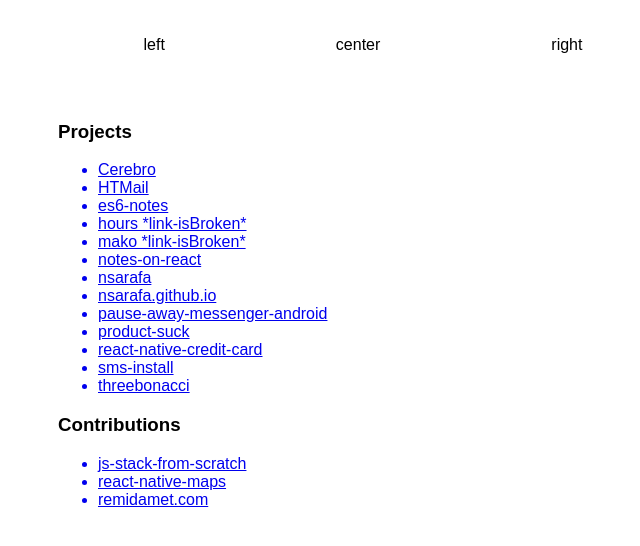
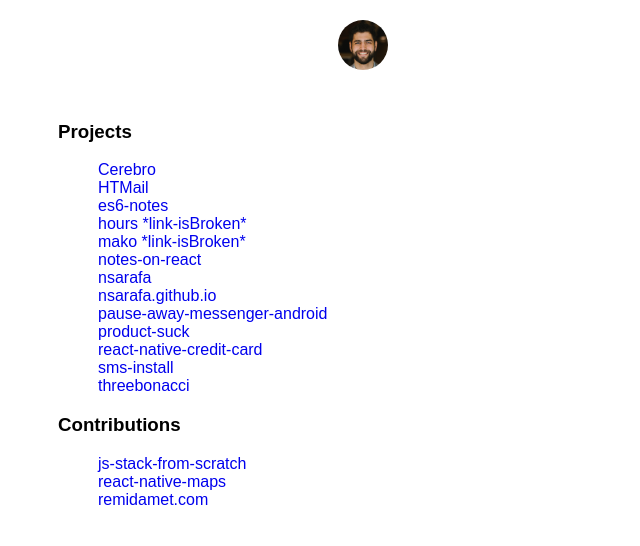
Before and after one commit to nicksarafa/nsarafa.github.io, a website: page index.html in a window 1280 px wide. Shown: the whole page, without its empty margins (277-917 px from the left). Drawn offline with Linux system fonts and the light colour scheme.

Commit message:
headshot init

```diff
--- a/index.html
+++ b/index.html
@@ -10,11 +10,12 @@
   </head>
   <body>
     <!--Personal headshot image-->
-    <!--<img src="docs/images/nick-sarafa-head-shot.jpg">-->
     <nav>
-      <div>left</div>
-      <div>center</div>
-      <div>right</div>
+      <!--<div>left</div>-->
+      <div>
+        <img class="headshot" src="docs/images/nick-sarafa-head-shot.jpg">
+      </div>
+      <!--<div>right</div>-->
     </nav>
 
     <div class="clearfix"></div>
@@ -36,16 +37,12 @@
       <a href="https://nsarafa.github.io/threebonacci"><li>threebonacci</li></a>
     </ul>
 
-    </br>
-
     <h3>Contributions</h3>
     <ul>
       <a href="https://github.com/verekia/js-stack-from-scratch/"><li>js-stack-from-scratch</li></a>
       <a href="https://github.com/airbnb/react-native-maps/"><li>react-native-maps</li></a>
       <a href="https://github.com/remidamet/remidamet.com/"><li>remidamet.com</li></a>
     </ul>
-
-    </br>
 
     <!-- Social -->
     <!--<div className="Social">-->
--- a/src/styles/index.scss
+++ b/src/styles/index.scss
@@ -75,8 +75,22 @@ nav {
   div { margin: auto; }
 }
 
+li {
+  list-style: none;
+}
+
+a {
+  text-decoration: none;
+}
+
 .clearfix {
   clear: both;
   content: '';
   height: nth($fib, 8);
 }
+
+.headshot {
+  height: 50px;
+  width: 50px;
+  border-radius: 50%;
+}
```
Also changed, not shown: docs/styles/index.css.
